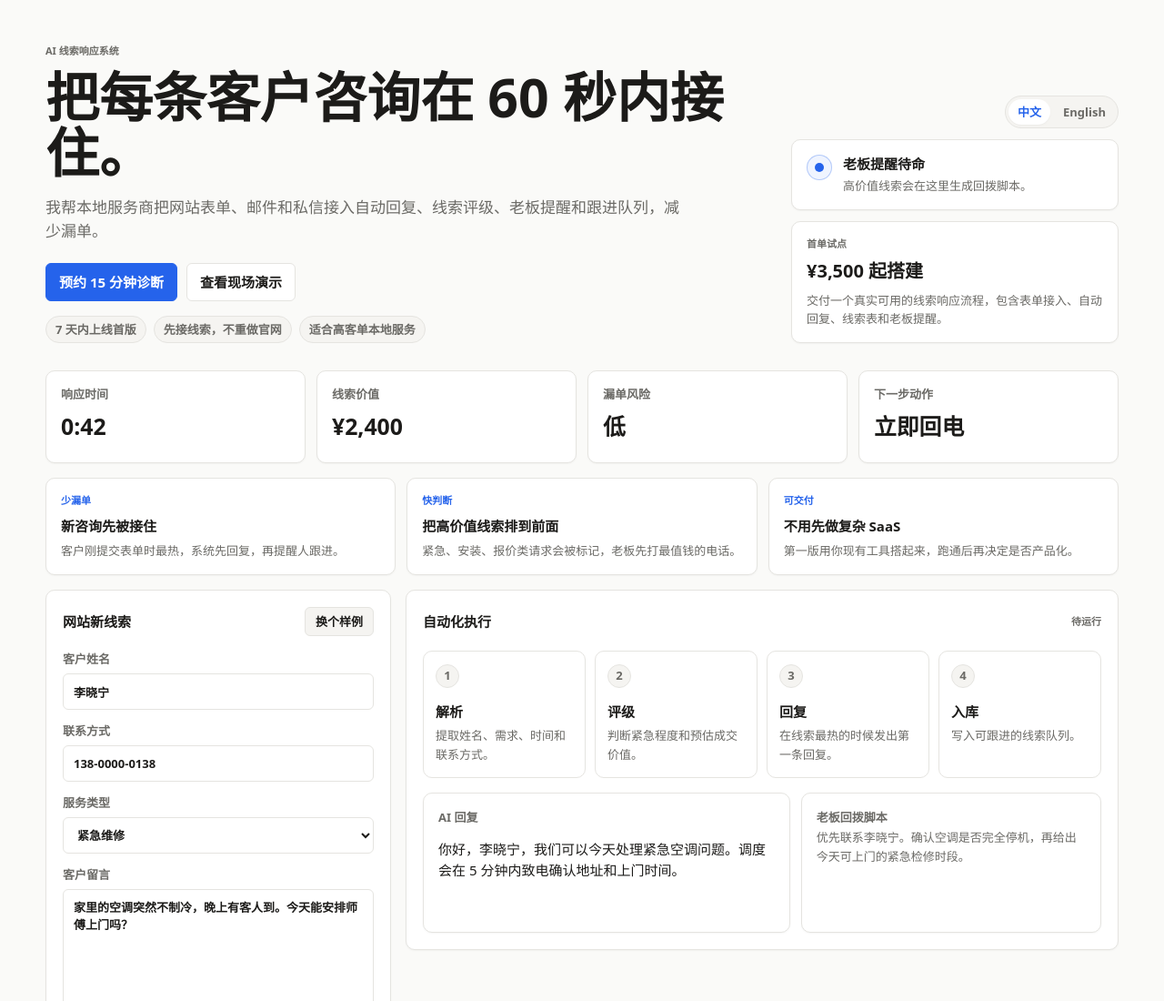
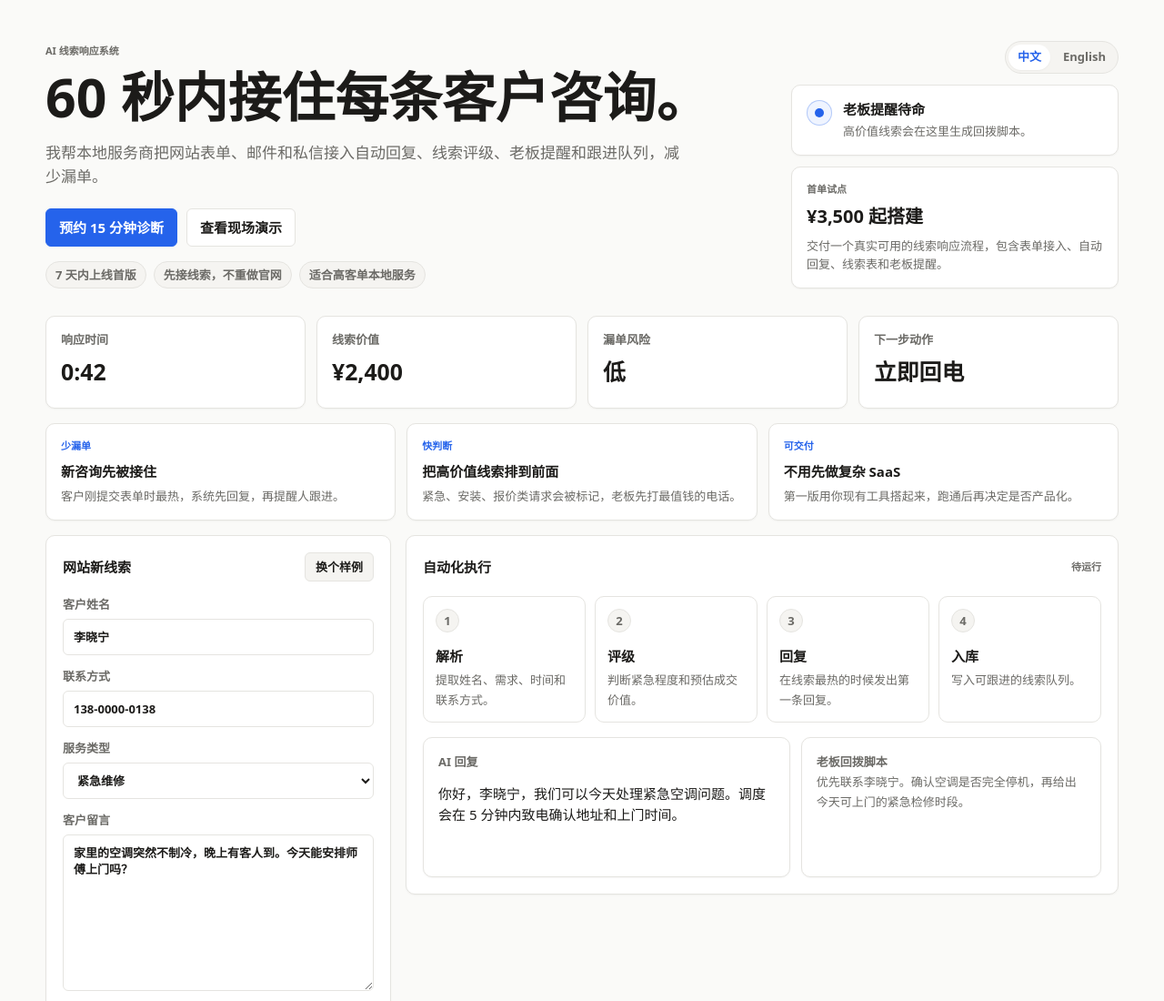
Before and after one commit to Yaxuan42/ai-lead-response-system, a website: page index.html in a window 1280 px wide. Shown: the top 1100 px of the page at 91% size. Drawn offline with Linux system fonts and the light colour scheme.

Commit message:
Tighten Chinese headline

```diff
--- a/app.js
+++ b/app.js
@@ -3,7 +3,7 @@ const translations = {
     title: "AI 线索响应系统",
     htmlLang: "zh-CN",
     eyebrow: "AI 线索响应系统",
-    headline: "把每条客户咨询在 60 秒内接住。",
+    headline: "60 秒内接住每条客户咨询。",
     "hero.copy": "我帮本地服务商把网站表单、邮件和私信接入自动回复、线索评级、老板提醒和跟进队列，减少漏单。",
     "hero.primaryCta": "预约 15 分钟诊断",
     "hero.secondaryCta": "查看现场演示",
--- a/index.html
+++ b/index.html
@@ -21,7 +21,7 @@
       <header class="masthead">
         <div>
           <p class="eyebrow" data-i18n="eyebrow">AI 线索响应系统</p>
-          <h1 data-i18n="headline">把每条客户咨询在 60 秒内接住。</h1>
+          <h1 data-i18n="headline">60 秒内接住每条客户咨询。</h1>
           <p class="hero-copy" data-i18n="hero.copy">
             我帮本地服务商把网站表单、邮件和私信接入自动回复、线索评级、老板提醒和跟进队列，减少漏单。
           </p>
```
